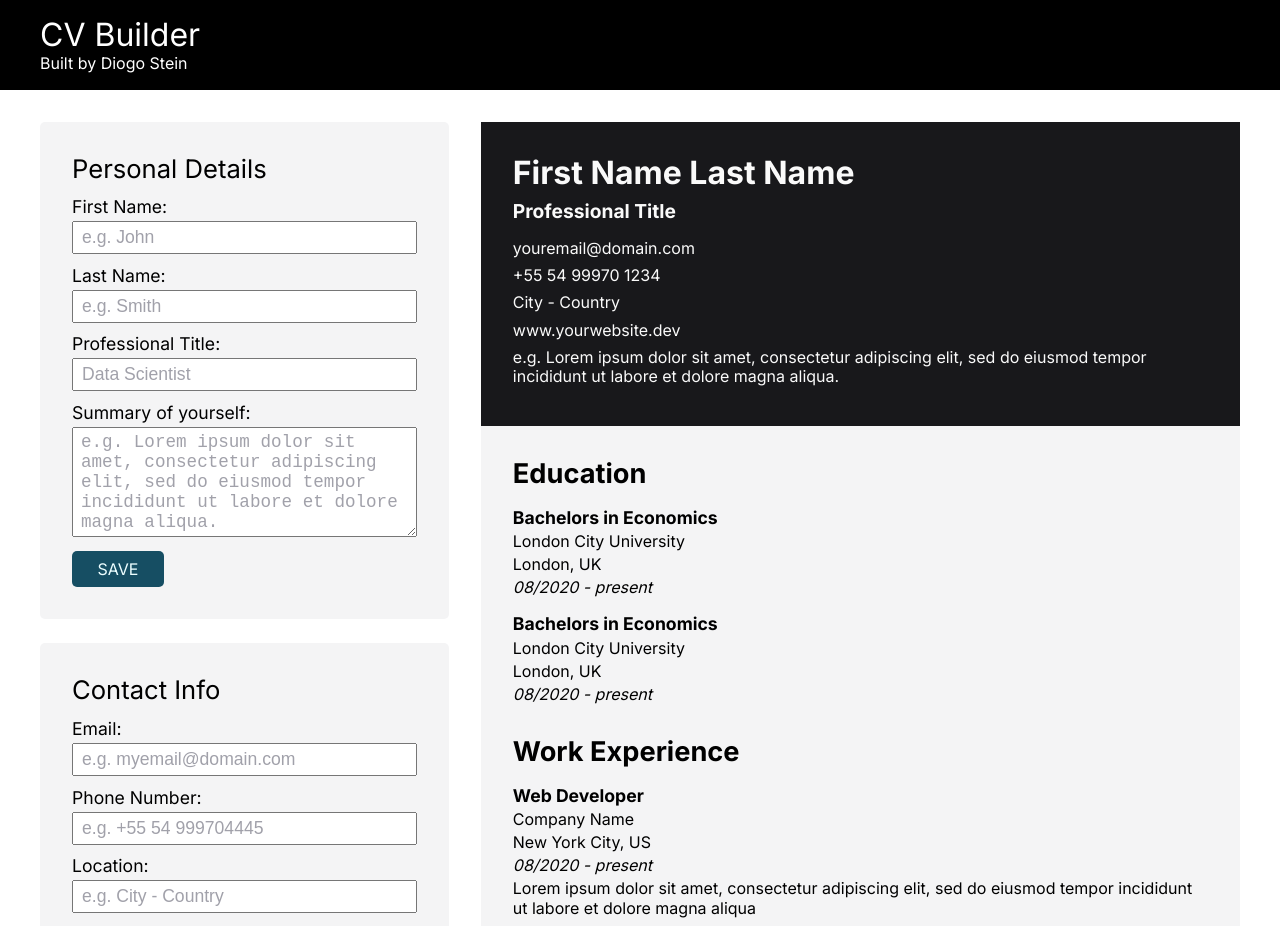
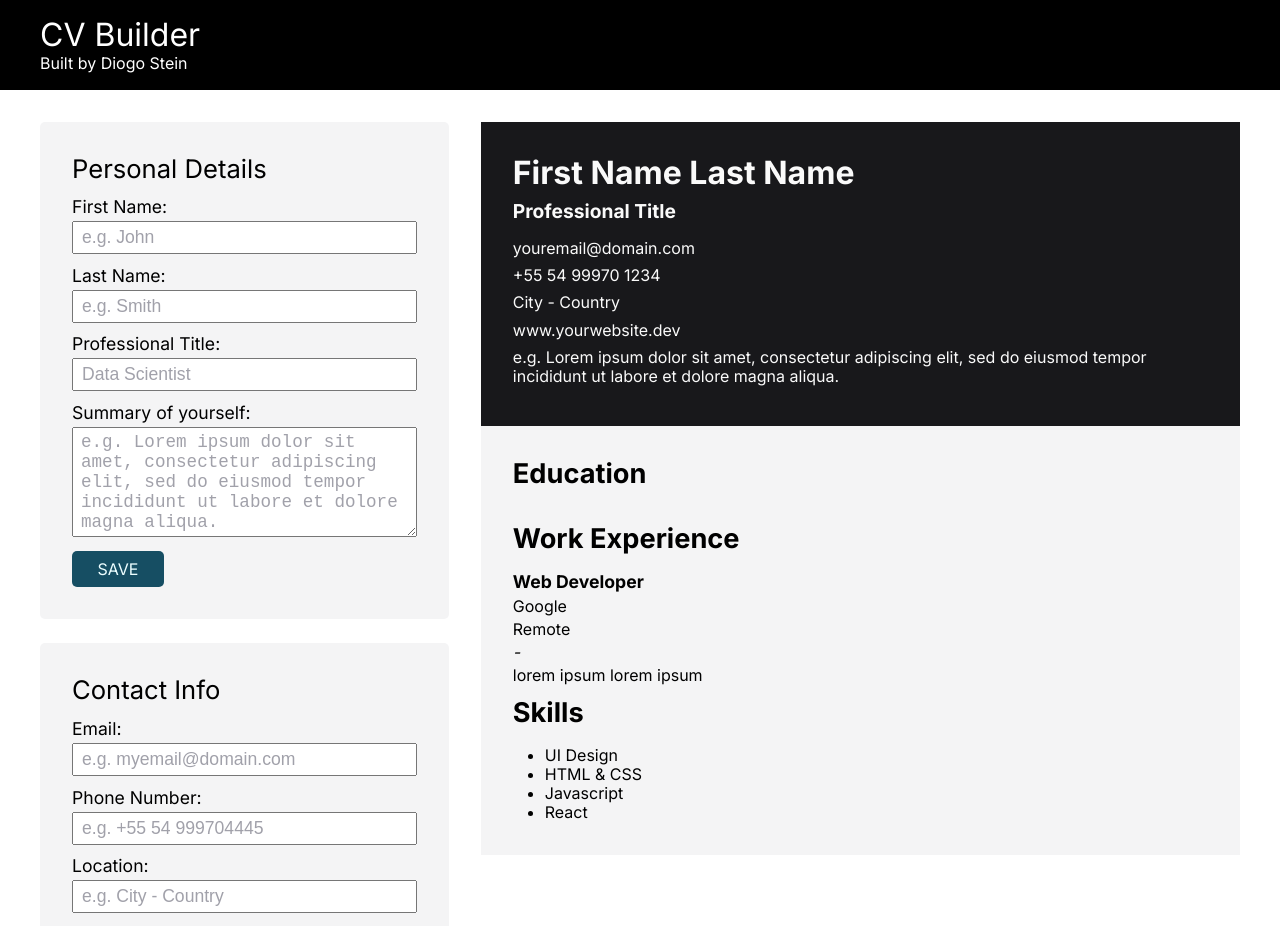
Before and after one commit to thediogostein/odin-cv-app, a React (Vite) app: page / in a window 1280 px wide. Shown: the top 926 px of the page. Built offline with nearby package versions, Linux system fonts and the light colour scheme.

Commit message:
Refactor experience

```diff
--- a/src/App.jsx
+++ b/src/App.jsx
@@ -8,6 +8,33 @@ import Skills from './components/Skills/Skills';
 import Resume from './components/Resume/Resume';
 
 import './global.css';
+
+const MOCK_DATA = [
+  {
+    id: 1,
+    school: 'UPF',
+    degree: 'Ciência da Computação',
+    startDate: '15/12/2018',
+    endDate: '15/12/2018',
+    location: 'Passo Fundo',
+  },
+  {
+    id: 2,
+    school: 'UFRGS',
+    degree: 'Ciência da Computação',
+    startDate: '15/12/2018',
+    endDate: '15/12/2018',
+    location: 'Passo Fundo',
+  },
+  {
+    id: 3,
+    school: 'MIT',
+    degree: 'Ciência da Computação',
+    startDate: '15/12/2018',
+    endDate: '15/12/2018',
+    location: 'Passo Fundo',
+  },
+];
 
 function App() {
   const [personalDetails, setPersonalDetails] = useState({
@@ -22,6 +49,20 @@ function App() {
     location: 'City - Country',
     website: 'www.yourwebsite.dev',
   });
+
+  const [educationArr, setEducationArr] = useState([]);
+
+  const [experienceArr, setExperienceArr] = useState([
+    {
+      id: 0,
+      title: 'Web Developer',
+      company: 'Google',
+      location: 'Remote',
+      startDate: '',
+      endDate: '',
+      description: 'lorem ipsum lorem ipsum',
+    },
+  ]);
 
   const savePersonalDetails = (details) => {
     setPersonalDetails(details);
@@ -39,7 +80,10 @@ function App() {
           <div className="col-left">
             <PersonalDetails savePersonalDetails={savePersonalDetails} />
             <ContactInfo saveContactInfo={saveContactInfo} />
-            <Education />
+            <Education
+              educationArr={educationArr}
+              setEducationArr={setEducationArr}
+            />
             <Experience />
             <Skills />
           </div>
@@ -53,6 +97,8 @@ function App() {
               summary={personalDetails.summary}
               location={contactInfo.location}
               website={contactInfo.website}
+              educationArr={educationArr}
+              experienceArr={experienceArr}
             />
           </div>
         </div>
--- a/src/components/Education/Education.jsx
+++ b/src/components/Education/Education.jsx
@@ -4,33 +4,6 @@ import Button from '../UI/Button';
 import { nanoid } from 'nanoid';
 
 import styles from './Education.module.css';
-
-const educationFake = [
-  {
-    id: 1,
-    school: 'UPF',
-    degree: 'Ciência da Computação',
-    startDate: '15/12/2018',
-    endDate: '15/12/2018',
-    location: 'Passo Fundo',
-  },
-  {
-    id: 2,
-    school: 'UFRGS',
-    degree: 'Ciência da Computação',
-    startDate: '15/12/2018',
-    endDate: '15/12/2018',
-    location: 'Passo Fundo',
-  },
-  {
-    id: 3,
-    school: 'MIT',
-    degree: 'Ciência da Computação',
-    startDate: '15/12/2018',
-    endDate: '15/12/2018',
-    location: 'Passo Fundo',
-  },
-];
 
 const educationObj = {
   school: '',
@@ -40,9 +13,8 @@ const educationObj = {
   location: '',
 };
 
-const Education = () => {
+const Education = ({ educationArr, setEducationArr }) => {
   const [education, setEducation] = useState(educationObj);
-  const [educationArr, setEducationArr] = useState(educationFake);
   const [isEditing, setIsEditing] = useState(false);
 
   const handleChange = (e) => {
--- a/src/components/PersonalDetails/PersonalDetails.jsx
+++ b/src/components/PersonalDetails/PersonalDetails.jsx
@@ -23,10 +23,6 @@ const PersonalDetails = ({ savePersonalDetails }) => {
 
   const handleSubmit = (e) => {
     e.preventDefault();
-    if (!details.firstName) {
-      setRequiredMessage('preencha nome');
-      return;
-    }
     savePersonalDetails(details);
     setIsEditing(false);
   };
--- a/src/components/Resume/Resume.jsx
+++ b/src/components/Resume/Resume.jsx
@@ -13,6 +13,8 @@ const Resume = ({
   summary,
   location,
   website,
+  educationArr,
+  experienceArr,
 }) => {
   return (
     <article className={styles.resume}>
@@ -35,15 +37,32 @@ const Resume = ({
         <section className="mb-6">
           <h2 className="mb-4">Education</h2>
           <div className={styles.resumeBodyRow}>
-            <ResumeEducation />
-            <ResumeEducation />
+            {educationArr.map((item) => (
+              <ResumeEducation
+                key={item.id}
+                degree={item.degree}
+                school={item.school}
+                location={item.location}
+                startDate={item.startDate}
+                endDate={item.endDate}
+              />
+            ))}
           </div>
         </section>
 
         <section>
           <h2 className="mb-4">Work Experience</h2>
-          <ResumeExperience />
-          <ResumeExperience />
+          {experienceArr.map((item) => (
+            <ResumeExperience
+              key={item.id}
+              title={item.title}
+              company={item.company}
+              location={item.location}
+              startDate={item.startDate}
+              endDate={item.endDate}
+              description={item.description}
+            />
+          ))}
         </section>
 
         <section>
--- a/src/components/Resume/ResumeEducation.jsx
+++ b/src/components/Resume/ResumeEducation.jsx
@@ -1,13 +1,15 @@
 import React from 'react';
 import styles from './ResumeEducation.module.css';
 
-const ResumeEducation = () => {
+const ResumeEducation = ({ degree, school, location, startDate, endDate }) => {
   return (
     <section className={`mb-4`}>
-      <p className={`${styles.title} mb-1`}>Bachelors in Economics</p>
-      <p className={` mb-1`}>London City University</p>
-      <p className="mb-1">London, UK</p>
-      <p className={`${styles.date} mb-1`}>08/2020 - present</p>
+      <p className={`${styles.title} mb-1`}>{degree}</p>
+      <p className={` mb-1`}>{school}</p>
+      <p className="mb-1">{location}</p>
+      <p className={`${styles.date} mb-1`}>
+        {startDate} - {endDate}
+      </p>
     </section>
   );
 };
--- a/src/components/Resume/ResumeExperience.jsx
+++ b/src/components/Resume/ResumeExperience.jsx
@@ -1,18 +1,24 @@
 import React from 'react';
 import styles from './ResumeExperience.module.css';
 
-const ResumeExperience = () => {
+const ResumeExperience = ({
+  title,
+  company,
+  location,
+  startDate,
+  endDate,
+  description,
+}) => {
   return (
     <section className={`mb-3`}>
-      <p className={`${styles.title} mb-1`}>Web Developer</p>
-      <p className="mb-1">Company Name</p>
-      <p className="mb-1">New York City, US</p>
-      <p className={`${styles.date} mb-1`}>08/2020 - present</p>
+      <p className={`${styles.title} mb-1`}>{title}</p>
+      <p className="mb-1">{company}</p>
+      <p className="mb-1">{location}</p>
+      <p className={`${styles.date} mb-1`}>
+        {startDate} - {endDate}
+      </p>
 
-      <p className="mb-1">
-        Lorem ipsum dolor sit amet, consectetur adipiscing elit, sed do eiusmod
-        tempor incididunt ut labore et dolore magna aliqua
-      </p>
+      <p className="mb-1">{description}</p>
     </section>
   );
 };
```
